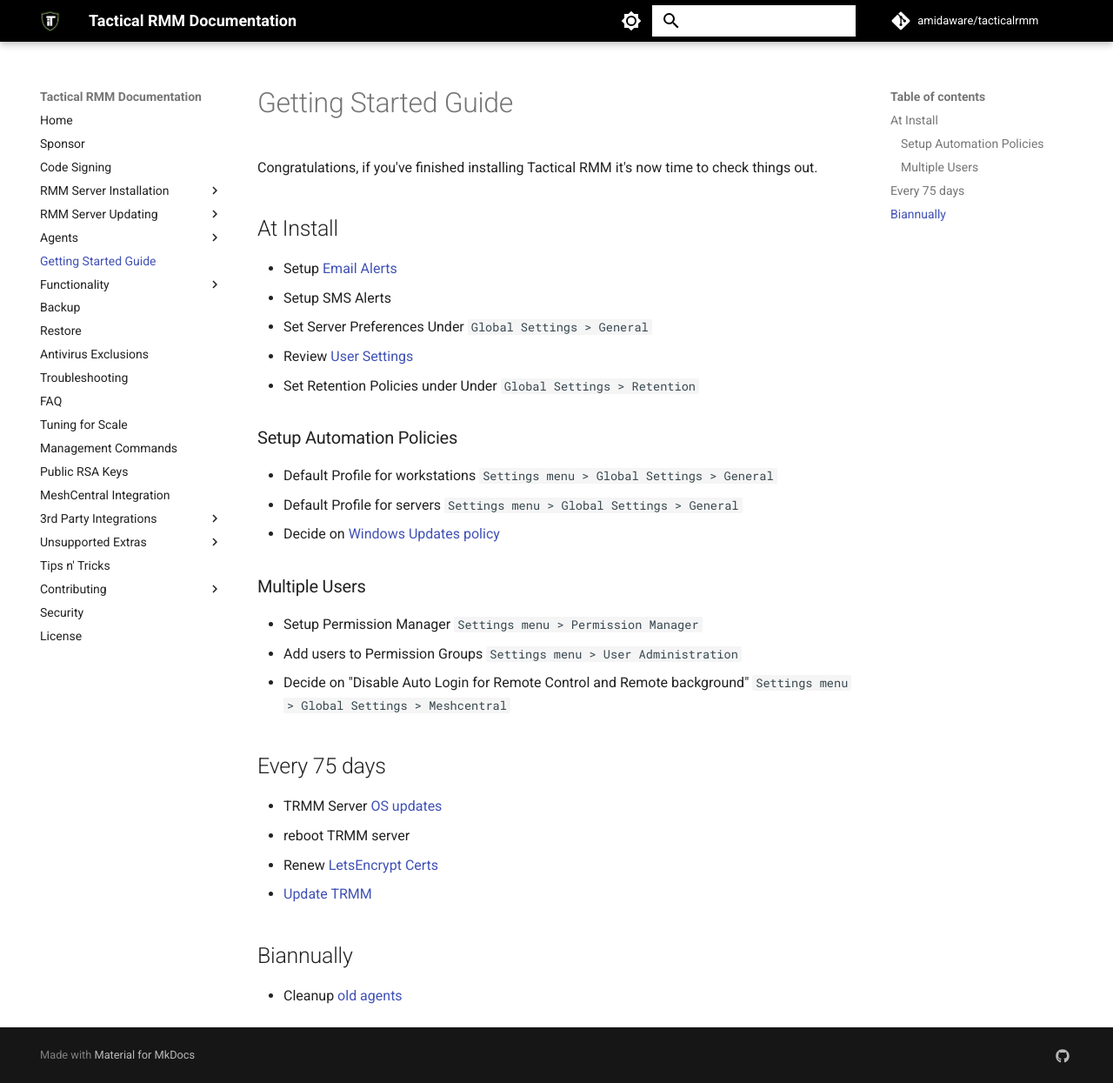
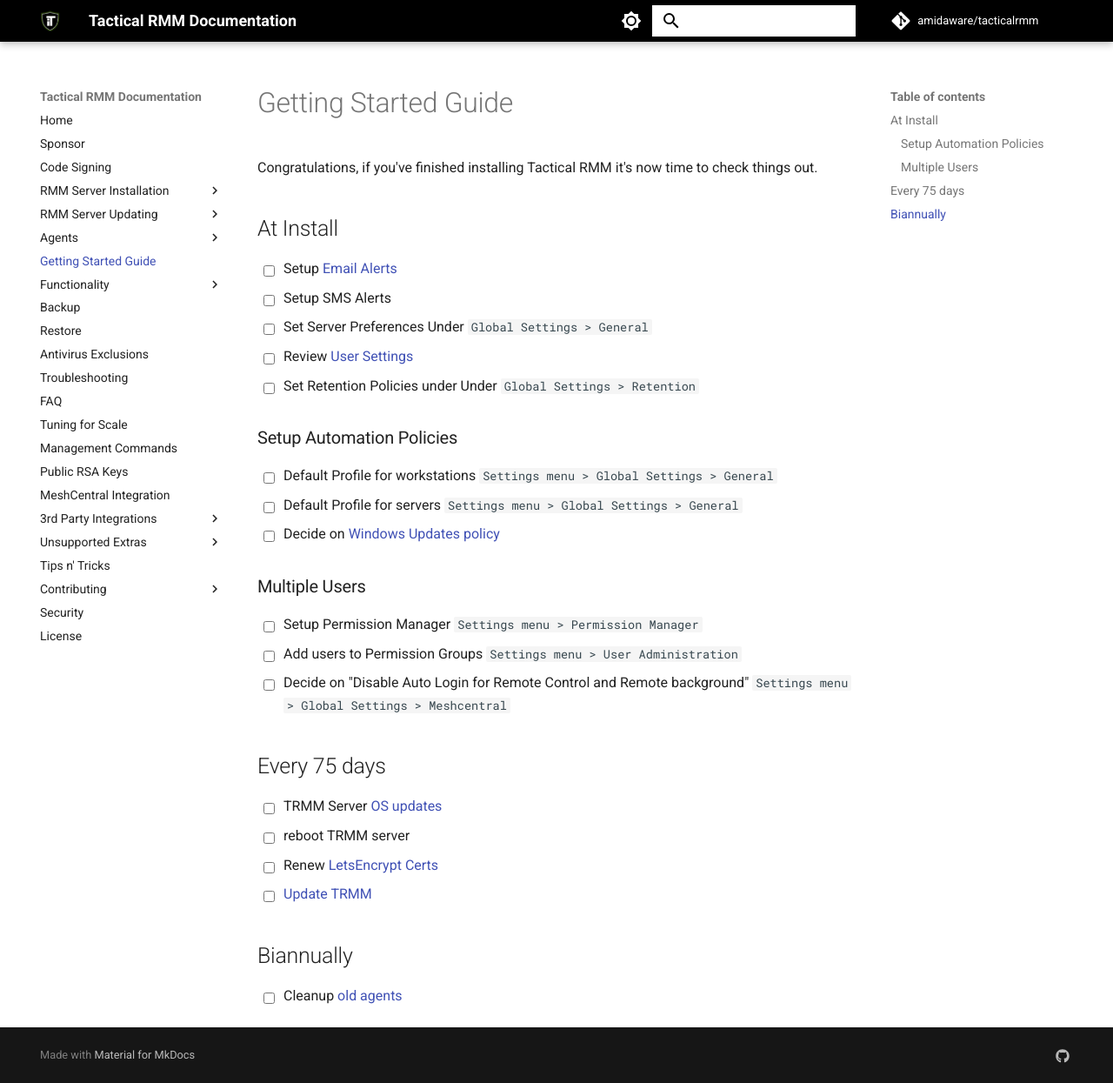
Before and after one commit to amidaware/trmm-docs, an MkDocs documentation site: the page built from docs/guide_gettingstarted.md, in a window 1280 px wide and 1245 px high. Shown: the whole window at 87% size. Built offline with MkDocs 1.6.1 and Material for MkDocs 9.7.7, drawn with Linux system fonts in a browser that asks for light colours; comment, search, counter and statistics services are not loaded.

```diff
--- a/docs/guide_gettingstarted.md
+++ b/docs/guide_gettingstarted.md
@@ -5,31 +5,31 @@ Congratulations, if you've finished installing Tactical RMM it's now time to che
 
 ## At Install
 
-* Setup [Email Alerts](functions/email_alert.md)
-* Setup SMS Alerts
-* Set Server Preferences Under `Global Settings > General`
-* Review [User Settings](tipsntricks.md#customize-user-interface)
-* Set Retention Policies under Under `Global Settings > Retention`
+* [ ] Setup [Email Alerts](functions/email_alert.md)
+* [ ] Setup SMS Alerts
+* [ ] Set Server Preferences Under `Global Settings > General`
+* [ ] Review [User Settings](tipsntricks.md#customize-user-interface)
+* [ ] Set Retention Policies under Under `Global Settings > Retention`
 
 ### Setup Automation Policies
 
-* Default Profile for workstations `Settings menu > Global Settings > General`
-* Default Profile for servers `Settings menu > Global Settings > General`
-* Decide on [Windows Updates policy](howitallworks.md#windows-update-management)
+* [ ] Default Profile for workstations `Settings menu > Global Settings > General`
+* [ ] Default Profile for servers `Settings menu > Global Settings > General`
+* [ ] Decide on [Windows Updates policy](howitallworks.md#windows-update-management)
 
 ### Multiple Users
 
-* Setup Permission Manager `Settings menu > Permission Manager`
-* Add users to Permission Groups `Settings menu > User Administration`
-* Decide on "Disable Auto Login for Remote Control and Remote background" `Settings menu > Global Settings > Meshcentral`
+* [ ] Setup Permission Manager `Settings menu > Permission Manager`
+* [ ] Add users to Permission Groups `Settings menu > User Administration`
+* [ ] Decide on "Disable Auto Login for Remote Control and Remote background" `Settings menu > Global Settings > Meshcentral`
 
 ## Every 75 days
 
-* TRMM Server [OS updates](update_server.md/#video-walkthru)
-* reboot TRMM server
-* Renew [LetsEncrypt Certs](update_server.md#keeping-your-lets-encrypt-certificate-up-to-date)
-* [Update TRMM](update_server.md#updating-to-the-latest-rmm-version)
+* [ ] TRMM Server [OS updates](update_server.md/#video-walkthru)
+* [ ] reboot TRMM server
+* [ ] Renew [LetsEncrypt Certs](update_server.md#keeping-your-lets-encrypt-certificate-up-to-date)
+* [ ] [Update TRMM](update_server.md#updating-to-the-latest-rmm-version)
 
 ## Biannually
 
-* Cleanup [old agents](management_cmds.md#bulk-delete-old-agents-by-last-checkin-date-or-agent-version)
+* [ ] Cleanup [old agents](management_cmds.md#bulk-delete-old-agents-by-last-checkin-date-or-agent-version)
--- a/mkdocs.yml
+++ b/mkdocs.yml
@@ -109,6 +109,8 @@ extra:
       link: "https://github.com/amidaware/tacticalrmm"
 
 markdown_extensions:
+  - pymdownx.tasklist:
+      clickable_checkbox: true
   - pymdownx.keys
   - pymdownx.inlinehilite
   - admonition
```
Also changed, not shown: docs/mesh_integration.md (+1 -1 lines).
